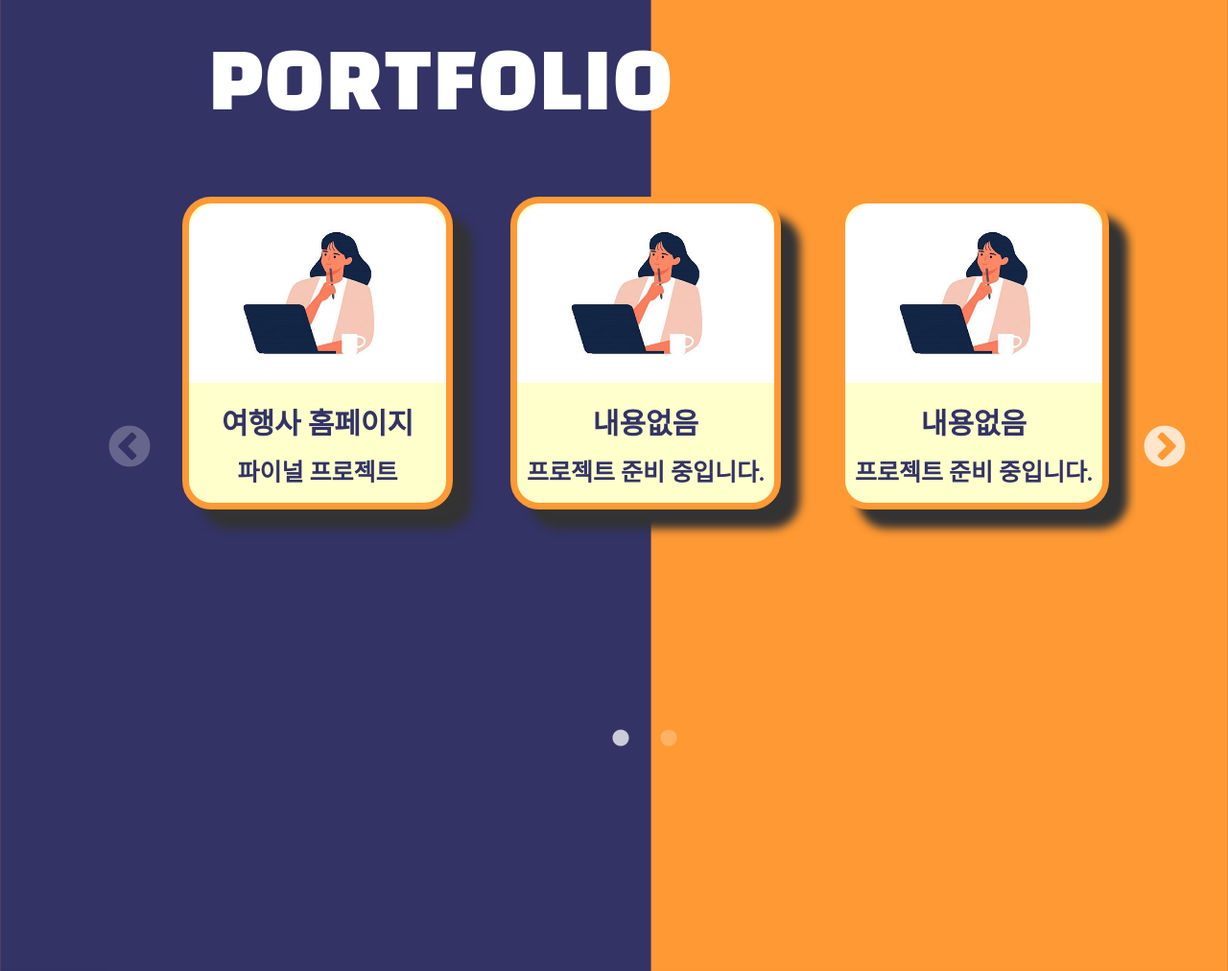
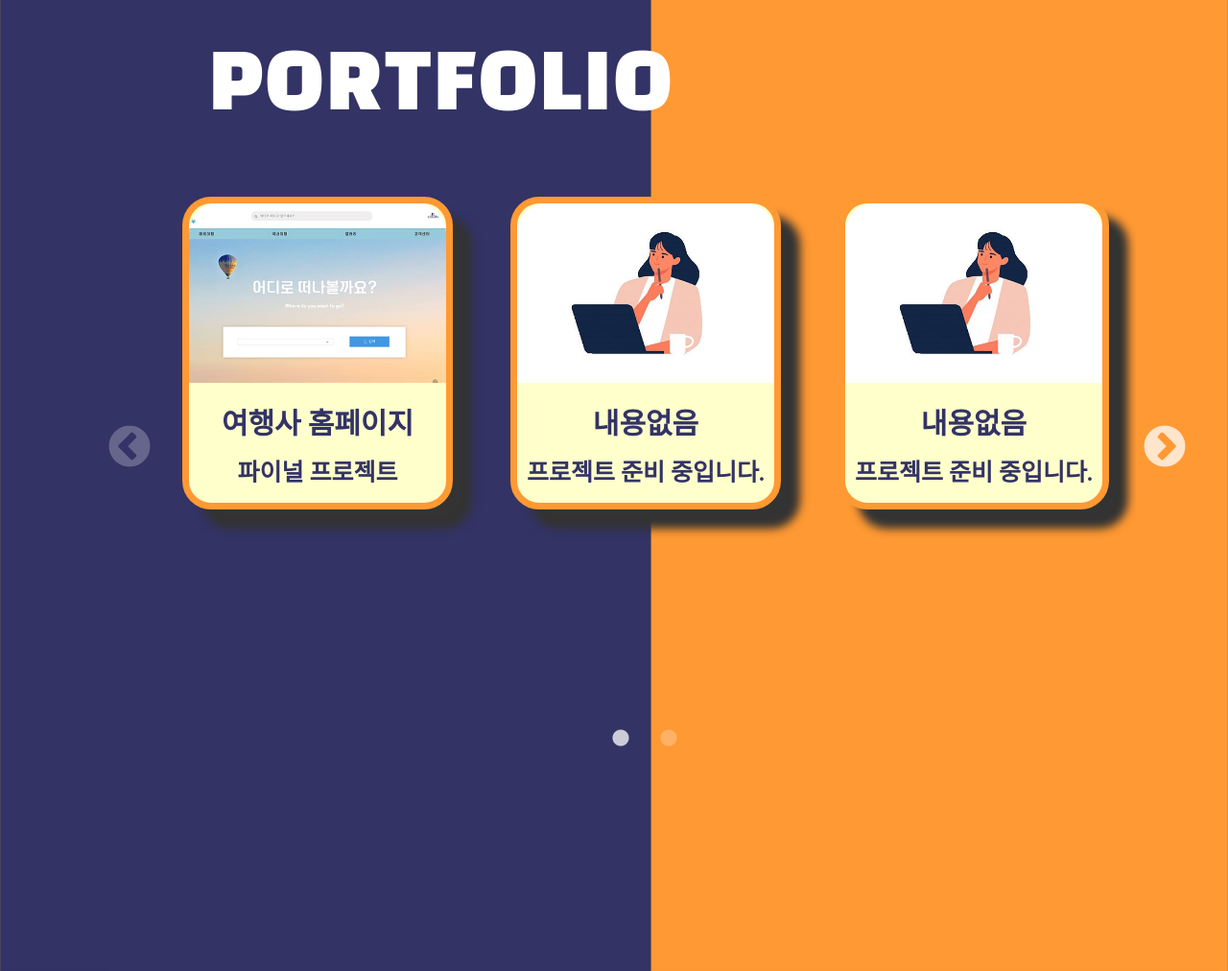
Before and after one commit to shhhaej/shhhaej.portfolio, a plain HTML site: page index.html in a window 1280 px wide. Shown: the part 4152-5164 px from the top of the page at 96% size. Drawn offline with nearby package versions, Linux system fonts and the light colour scheme; a web font is replaced by a local one.

Commit message:
Add project photo.

```diff
--- a/index.html
+++ b/index.html
@@ -25,7 +25,7 @@
     AOS.init();
   </script>
 
-  <!-- navigation bar -->
+  <!-- Navigation bar -->
   <div id="sideNav">
     <ul>
       <li><a href="#home" id="contentWrap" onclick="loadingProcess()">HYEJIN</a></li>
@@ -37,8 +37,8 @@
   </div>
 
 
-  <!-- burger button change -->
-  <!-- overlay -->
+  <!-- Burger button change -->
+  <!-- Overlay -->
   <div id="burgerNav" class="overlay">
     <a href="javascript:void(0)" class="closeBtn" onclick="closeNav()">&times;</a> <!-- X icon -->
     <div class="overlay_Content">
@@ -52,7 +52,7 @@
   <span class="openBtn" onclick="openNav()">&#9776;</span> <!-- berger icon -->
 
 
-  <!-- Main content section -->
+  <!-- Content section -->
   <div class="contentWrap">
     <div class="textSection">
       <div class="textWrap">
@@ -109,16 +109,13 @@
         <ul data-aos="fade-right" data-aos-offset="200" data-aos-duration="1000">
           <li>웹표준, 웹 접근성을 고려한<br>
               시멘틱 마크업 작업이 가능합니다.</li>
-          <!-- <br>
-          <br> -->
+
           <li>HTML과 CSS로 주어진 디자인 레이아웃에 따라<br>
               페이지를 디자인할 수 있습니다.</li>
-          <!-- <br>
-          <br>     -->
+
           <li>CSS Media Query를 사용하여<br>
               반응형 웹을 만들 수 있습니다.</li>
-          <!-- <br>
-          <br>    -->
+
           <li>Java Script, React를 사용하여<br>
               DOM 객체를 제어할 수 있습니다.</li>
         </ul>
@@ -131,9 +128,11 @@
       <h2>PORTFOLIO</h2>
       <div class="sliderWrap" data-aos="fade-up" data-aos-duration="1000">
         <div class="slide">
-          <img src="../img/illustration3.jpg" alt="파이널 프로젝트"><a href="#"></a>
+          <a href="https://github.com/shhhaej/GoTrip.git">
+            <img src="../img/trip.JPG" alt="파이널 프로젝트">
             <p class="title">여행사 홈페이지</p>
             <p class="sub">파이널 프로젝트</p>
+          </a>
         </div>
         <div class="slide">
           <img src="../img/illustration3.jpg" alt="삽화"><a href="#"></a>
@@ -174,7 +173,7 @@
     </div>
 
 
-    <!-- footer -->
+    <!-- Footer -->
     <footer>
       <div class="footerLine"></div>
         <p>
```
Also changed, not shown: main.css (+8 -1 lines), img/trip.JPG (added).
